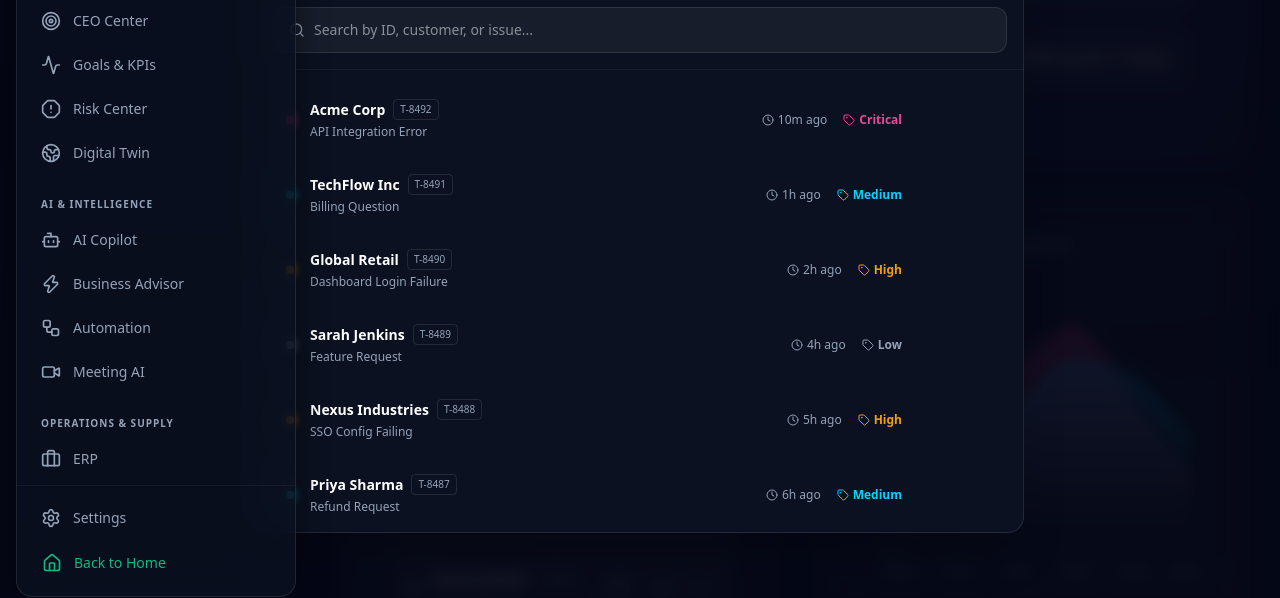
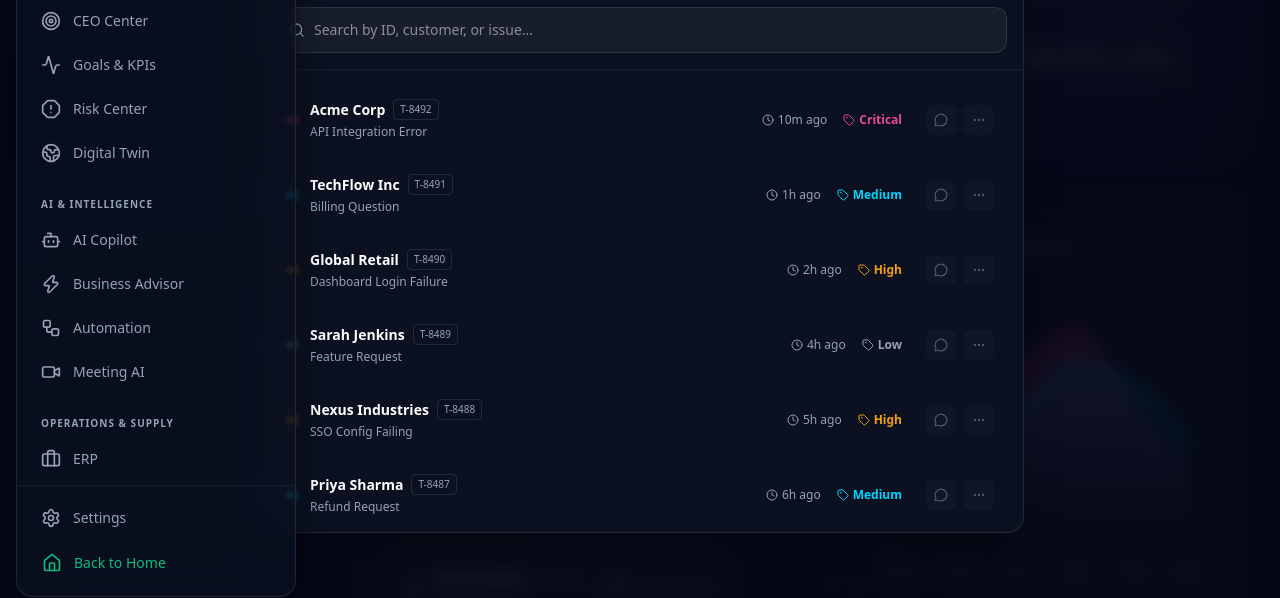
Before and after one commit to durisetivarshini-ux/business-brain, a React (Vite) app: page /app/support in a window 1280 px wide. Both pictures are taken after a click on the button "View Queue". Shown: the part 187-785 px from the top of the page. Built offline with nearby package versions, Linux system fonts and the light colour scheme; a web font is replaced by a local one.

Commit message:
fix: update active tickets row state when managed

```diff
--- a/src/pages/Support/TicketBoard.jsx
+++ b/src/pages/Support/TicketBoard.jsx
@@ -47,7 +47,7 @@ function ChatModal({ ticket, onClose }) {
   );
 }
 
-function OptionsMenu({ ticket, onClose }) {
+function OptionsMenu({ ticket, onClose, onAction }) {
   return (
     <div className="fixed inset-0 z-50 flex items-center justify-center p-4" style={{ backgroundColor: 'rgba(5,8,22,0.85)', backdropFilter: 'blur(8px)' }} onClick={onClose}>
       <div className="w-full max-w-xs rounded-xl border border-white/10 bg-[#0B1120] shadow-2xl overflow-hidden" onClick={e => e.stopPropagation()}>
@@ -59,13 +59,13 @@ function OptionsMenu({ ticket, onClose }) {
           <button onClick={onClose} className="text-[#94A3B8] hover:text-white"><X size={16} /></button>
         </div>
         <div className="flex flex-col p-2">
-          <button onClick={() => { toast.success('Ticket assigned to you.'); onClose(); }} className="flex items-center gap-3 w-full p-3 text-sm text-[#94A3B8] hover:text-white hover:bg-white/5 rounded-lg transition-colors text-left">
+          <button onClick={() => { onAction(ticket.id, 'assigned'); onClose(); }} className="flex items-center gap-3 w-full p-3 text-sm text-[#94A3B8] hover:text-white hover:bg-white/5 rounded-lg transition-colors text-left">
             <UserPlus size={16} /> Assign to me
           </button>
-          <button onClick={() => { toast.success('Ticket escalated.'); onClose(); }} className="flex items-center gap-3 w-full p-3 text-sm text-[#F59E0B] hover:text-white hover:bg-[#F59E0B]/10 rounded-lg transition-colors text-left">
+          <button onClick={() => { onAction(ticket.id, 'escalated'); onClose(); }} className="flex items-center gap-3 w-full p-3 text-sm text-[#F59E0B] hover:text-white hover:bg-[#F59E0B]/10 rounded-lg transition-colors text-left">
             <AlertCircle size={16} /> Escalate Ticket
           </button>
-          <button onClick={() => { toast.success('Ticket resolved and closed.'); onClose(); }} className="flex items-center gap-3 w-full p-3 text-sm text-[#10B981] hover:text-white hover:bg-[#10B981]/10 rounded-lg transition-colors text-left">
+          <button onClick={() => { onAction(ticket.id, 'resolved'); onClose(); }} className="flex items-center gap-3 w-full p-3 text-sm text-[#10B981] hover:text-white hover:bg-[#10B981]/10 rounded-lg transition-colors text-left">
             <CheckSquare size={16} /> Mark as Resolved
           </button>
         </div>
@@ -74,7 +74,7 @@ function OptionsMenu({ ticket, onClose }) {
   );
 }
 
-function QueueModal({ tickets, onClose, onOpenChat, onOpenOptions }) {
+function QueueModal({ tickets, actionedTickets, onClose, onOpenChat, onOpenOptions }) {
   const [search, setSearch] = useState('');
   const filtered = tickets.filter(t => t.customer.toLowerCase().includes(search.toLowerCase()) || t.id.toLowerCase().includes(search.toLowerCase()) || t.issue.toLowerCase().includes(search.toLowerCase()));
 
@@ -100,8 +100,11 @@ function QueueModal({ tickets, onClose, onOpenChat, onOpenOptions }) {
           </div>
         </div>
         <div className="flex-1 overflow-y-auto p-4 space-y-2">
-          {filtered.map((ticket, i) => (
-            <div key={i} className="flex items-center justify-between p-3 rounded-xl hover:bg-white/5 transition-colors border border-transparent hover:border-white/5 group">
+          {filtered.map((ticket, i) => {
+            const action = actionedTickets[ticket.id];
+
+            return (
+              <div key={i} className={`flex items-center justify-between p-3 rounded-xl border transition-colors group ${action ? 'bg-white/[0.02] border-white/5 opacity-60' : 'hover:bg-white/5 border-transparent hover:border-white/5'}`}>
                 <div className="flex items-center gap-4">
                   <div className="w-2 h-2 rounded-full shrink-0" style={{ backgroundColor: ticket.color, boxShadow: `0 0 10px ${ticket.color}` }}></div>
                   <div>
@@ -117,13 +120,23 @@ function QueueModal({ tickets, onClose, onOpenChat, onOpenOptions }) {
                     <span className="flex items-center gap-1 text-[#94A3B8]"><Clock size={12} /> {ticket.time}</span>
                     <span className="flex items-center gap-1 font-bold" style={{ color: ticket.color }}><Tag size={12} /> {ticket.priority}</span>
                   </div>
-                <div className="flex items-center gap-2 opacity-0 group-hover:opacity-100 transition-opacity">
+
+                  {action ? (
+                    <div className="flex items-center">
+                      {action === 'assigned' && <span className="text-xs font-bold text-[#5B5FFF] bg-[#5B5FFF]/10 border border-[#5B5FFF]/20 px-2 py-1 rounded">Assigned</span>}
+                      {action === 'escalated' && <span className="text-xs font-bold text-[#F59E0B] bg-[#F59E0B]/10 border border-[#F59E0B]/20 px-2 py-1 rounded">Escalated</span>}
+                      {action === 'resolved' && <span className="text-xs font-bold text-[#10B981] bg-[#10B981]/10 border border-[#10B981]/20 px-2 py-1 rounded">Resolved</span>}
+                    </div>
+                  ) : (
+                    <div className="flex items-center gap-2 opacity-50 group-hover:opacity-100 transition-opacity">
                       <button onClick={() => onOpenChat(ticket)} className="p-2 rounded-md bg-white/5 text-[#94A3B8] hover:text-white hover:bg-white/10 transition-colors"><MessageCircle size={14} /></button>
                       <button onClick={() => onOpenOptions(ticket)} className="p-2 rounded-md bg-white/5 text-[#94A3B8] hover:text-white hover:bg-white/10 transition-colors"><MoreHorizontal size={14} /></button>
                     </div>
+                  )}
                 </div>
               </div>
-          ))}
+            );
+          })}
           {filtered.length === 0 && (
             <p className="text-center text-[#94A3B8] text-sm py-10">No tickets found matching "{search}"</p>
           )}
@@ -137,6 +150,7 @@ export function TicketBoard() {
   const [showQueue, setShowQueue] = useState(false);
   const [activeChat, setActiveChat] = useState(null);
   const [activeOptions, setActiveOptions] = useState(null);
+  const [actionedTickets, setActionedTickets] = useState({});
 
   const tickets = [
     { id: "T-8492", customer: "Acme Corp", issue: "API Integration Error", priority: "Critical", status: "Open", time: "10m ago", color: "#EC4899" },
@@ -148,6 +162,13 @@ export function TicketBoard() {
     { id: "T-8487", customer: "Priya Sharma", issue: "Refund Request", priority: "Medium", status: "Pending", time: "6h ago", color: "#00D4FF" },
     { id: "T-8486", customer: "DataSys Inc", issue: "Database Sync Error", priority: "Critical", status: "Open", time: "7h ago", color: "#EC4899" },
   ];
+
+  const handleAction = (id, actionType) => {
+    setActionedTickets(prev => ({ ...prev, [id]: actionType }));
+    if (actionType === 'assigned') toast.success(`Ticket ${id} assigned to you.`);
+    if (actionType === 'escalated') toast('Ticket escalated to Level 2.', { icon: '⚠️' });
+    if (actionType === 'resolved') toast.success(`Ticket ${id} marked as resolved.`);
+  };
 
   const topTickets = tickets.slice(0, 4);
 
@@ -167,13 +188,16 @@ export function TicketBoard() {
         </div>
 
         <div className="flex flex-col gap-3 flex-1 relative z-10">
-          {topTickets.map((ticket, i) => (
+          {topTickets.map((ticket, i) => {
+            const action = actionedTickets[ticket.id];
+
+            return (
               <motion.div
                 key={i}
                 initial={{ opacity: 0, x: -20 }}
                 animate={{ opacity: 1, x: 0 }}
                 transition={{ delay: i * 0.1 }}
-              className="flex items-center justify-between p-4 rounded-xl bg-white/5 border border-white/5 hover:border-white/10 hover:bg-white/10 transition-all group"
+                className={`flex items-center justify-between p-4 rounded-xl border transition-all group ${action ? 'bg-white/[0.02] border-white/5 opacity-60' : 'bg-white/5 border-white/5 hover:border-white/10 hover:bg-white/10'}`}
               >
                 <div className="flex items-center gap-4">
                   <div className="w-2 h-2 rounded-full shrink-0" style={{ backgroundColor: ticket.color, boxShadow: `0 0 10px ${ticket.color}` }}></div>
@@ -191,7 +215,15 @@ export function TicketBoard() {
                     <span className="text-xs font-bold" style={{ color: ticket.color }}>{ticket.priority}</span>
                     <span className="text-[10px] text-[#94A3B8]">{ticket.time}</span>
                   </div>
-                <div className="flex items-center gap-2">
+
+                  {action ? (
+                    <div className="flex items-center min-w-[72px] justify-end">
+                      {action === 'assigned' && <span className="text-[11px] font-bold text-[#5B5FFF] bg-[#5B5FFF]/10 border border-[#5B5FFF]/20 px-2 py-1 rounded">Assigned</span>}
+                      {action === 'escalated' && <span className="text-[11px] font-bold text-[#F59E0B] bg-[#F59E0B]/10 border border-[#F59E0B]/20 px-2 py-1 rounded">Escalated</span>}
+                      {action === 'resolved' && <span className="text-[11px] font-bold text-[#10B981] bg-[#10B981]/10 border border-[#10B981]/20 px-2 py-1 rounded">Resolved</span>}
+                    </div>
+                  ) : (
+                    <div className="flex items-center gap-2 opacity-50 group-hover:opacity-100 transition-opacity">
                       <button onClick={() => setActiveChat(ticket)} className="p-2 rounded-md bg-white/5 text-[#94A3B8] hover:text-white hover:bg-[#5B5FFF]/20 transition-colors">
                         <MessageCircle size={14} />
                       </button>
@@ -199,16 +231,18 @@ export function TicketBoard() {
                         <MoreHorizontal size={14} />
                       </button>
                     </div>
+                  )}
                 </div>
               </motion.div>
-          ))}
+            );
+          })}
         </div>
       </GlassCard>
 
       <AnimatePresence>
-        {showQueue && <QueueModal tickets={tickets} onClose={() => setShowQueue(false)} onOpenChat={setActiveChat} onOpenOptions={setActiveOptions} />}
+        {showQueue && <QueueModal tickets={tickets} actionedTickets={actionedTickets} onClose={() => setShowQueue(false)} onOpenChat={setActiveChat} onOpenOptions={setActiveOptions} />}
         {activeChat && <ChatModal ticket={activeChat} onClose={() => setActiveChat(null)} />}
-        {activeOptions && <OptionsMenu ticket={activeOptions} onClose={() => setActiveOptions(null)} />}
+        {activeOptions && <OptionsMenu ticket={activeOptions} onClose={() => setActiveOptions(null)} onAction={handleAction} />}
       </AnimatePresence>
     </>
   );
```
Lines whose indentation alone changed are shown as unchanged.
